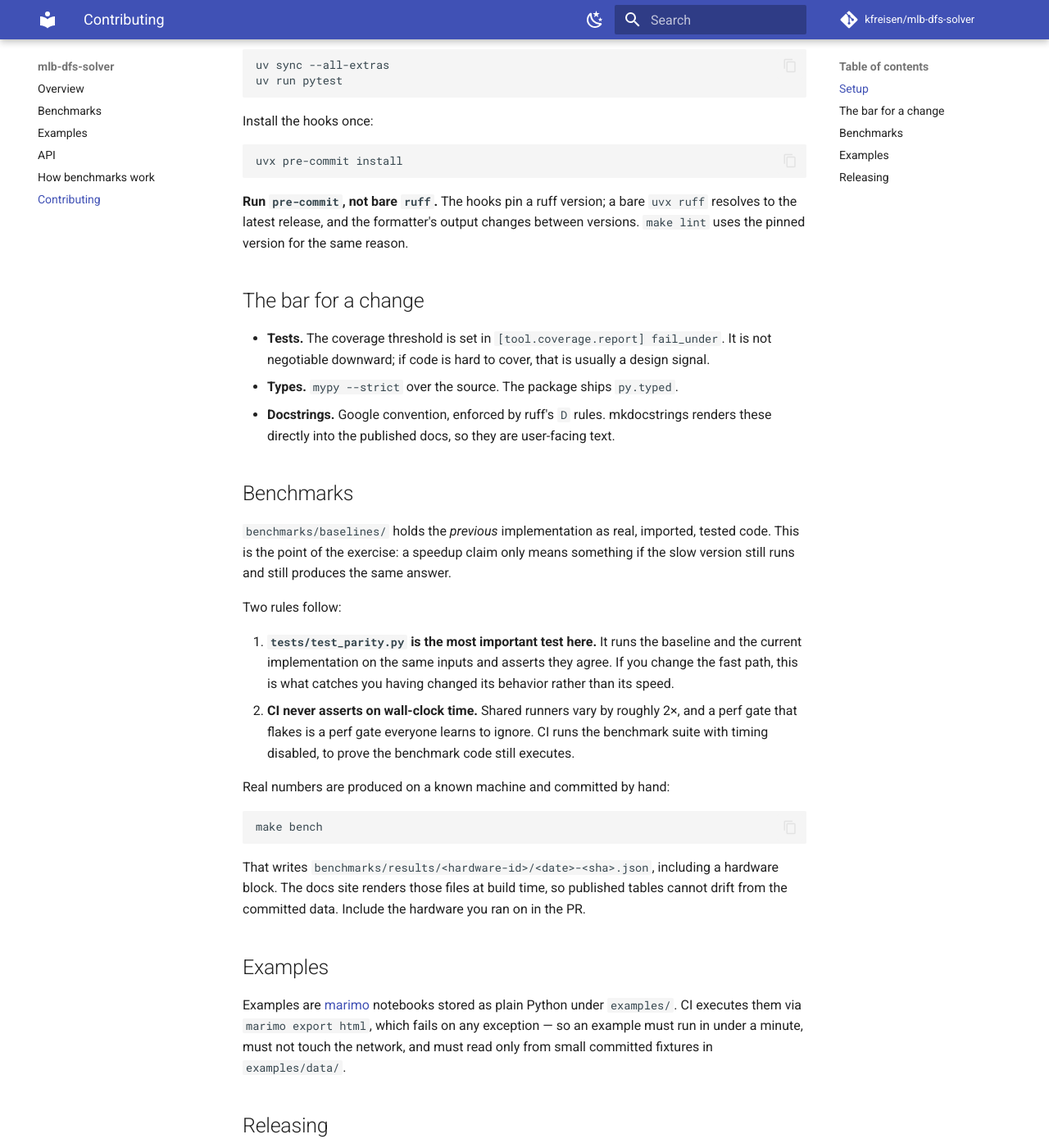
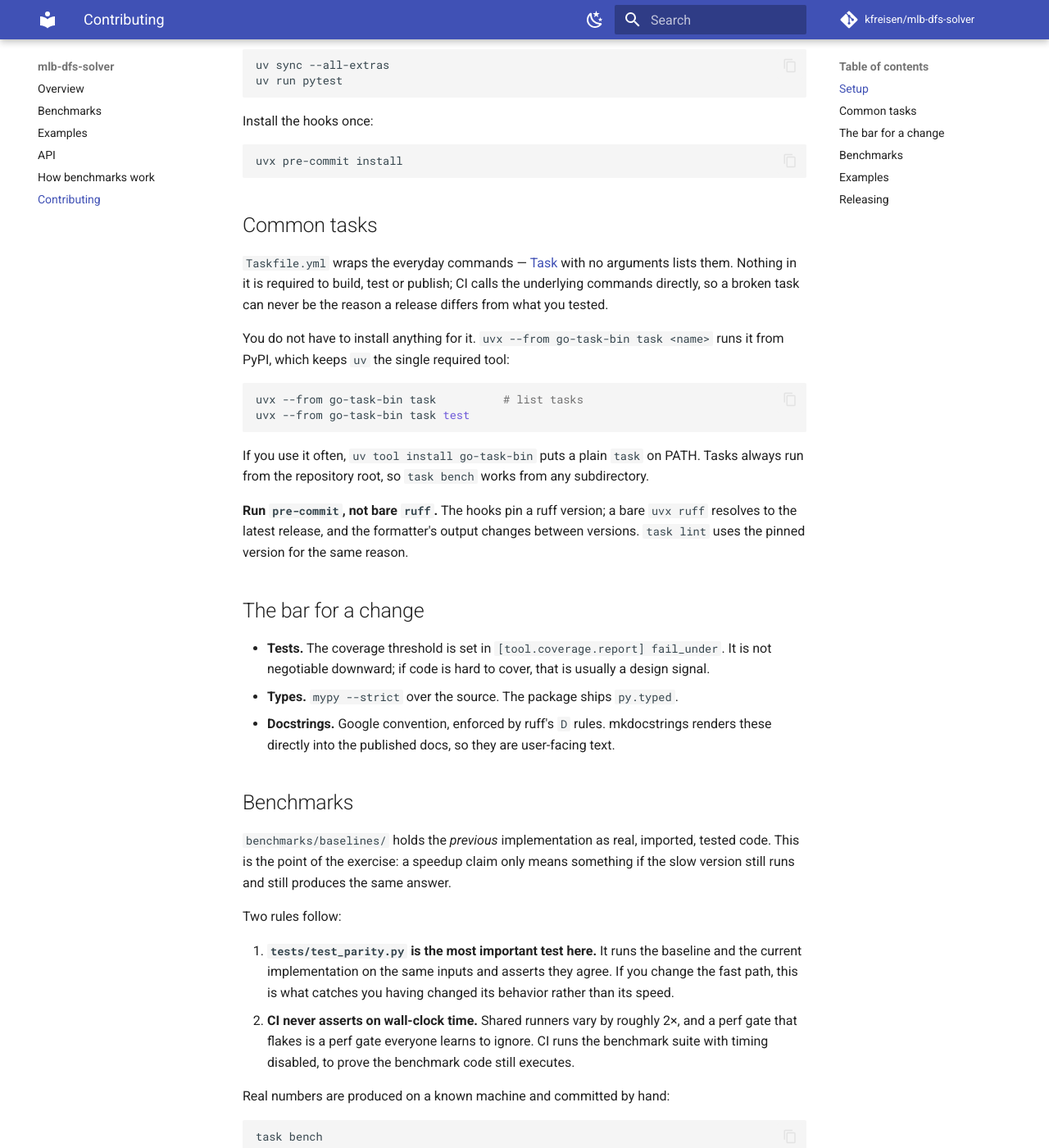
Before and after one commit to kfreisen/dfs-solver-rs, an MkDocs documentation site: the page built from docs/contributing.md, in a window 1280 px wide and 1400 px high, scrolled down 310 px. Shown: the whole window at 82% size. Built offline with MkDocs 1.6.1 and Material for MkDocs 9.7.7, drawn with Linux system fonts in a browser that asks for light colours; comment, search, counter and statistics services are not loaded.

Commit message:
move to taskfile, more python support

````diff
--- a/CONTRIBUTING.md
+++ b/CONTRIBUTING.md
@@ -22,9 +22,28 @@ Install the hooks once:
 uvx pre-commit install
 ```
 
+## Common tasks
+
+`Taskfile.yml` wraps the everyday commands — [Task](https://taskfile.dev) with no
+arguments lists them. Nothing in it is required to build, test or publish; CI calls
+the underlying commands directly, so a broken task can never be the reason a
+release differs from what you tested.
+
+You do not have to install anything for it. `uvx --from go-task-bin task <name>`
+runs it from PyPI, which keeps `uv` the single required tool:
+
+```bash
+uvx --from go-task-bin task          # list tasks
+uvx --from go-task-bin task test
+```
+
+If you use it often, `uv tool install go-task-bin` puts a plain `task` on PATH.
+Tasks always run from the repository root, so `task bench` works from any
+subdirectory.
+
 **Run `pre-commit`, not bare `ruff`.** The hooks pin a ruff version; a bare
 `uvx ruff` resolves to the latest release, and the formatter's output changes
-between versions. `make lint` uses the pinned version for the same reason.
+between versions. `task lint` uses the pinned version for the same reason.
 
 ## The bar for a change
 
@@ -54,7 +73,7 @@ Two rules follow:
 Real numbers are produced on a known machine and committed by hand:
 
 ```bash
-make bench
+task bench
 ```
 
 That writes `benchmarks/results/<hardware-id>/<date>-<sha>.json`, including a
````
Also changed, not shown: CHANGELOG.md (+13 -0 lines), Taskfile.yml (added, +107 -0 lines), benchmarks/README.md (+1 -1 lines), docs/methodology.md (+1 -1 lines), pyproject.toml (+8 -0 lines), 7 other files.
